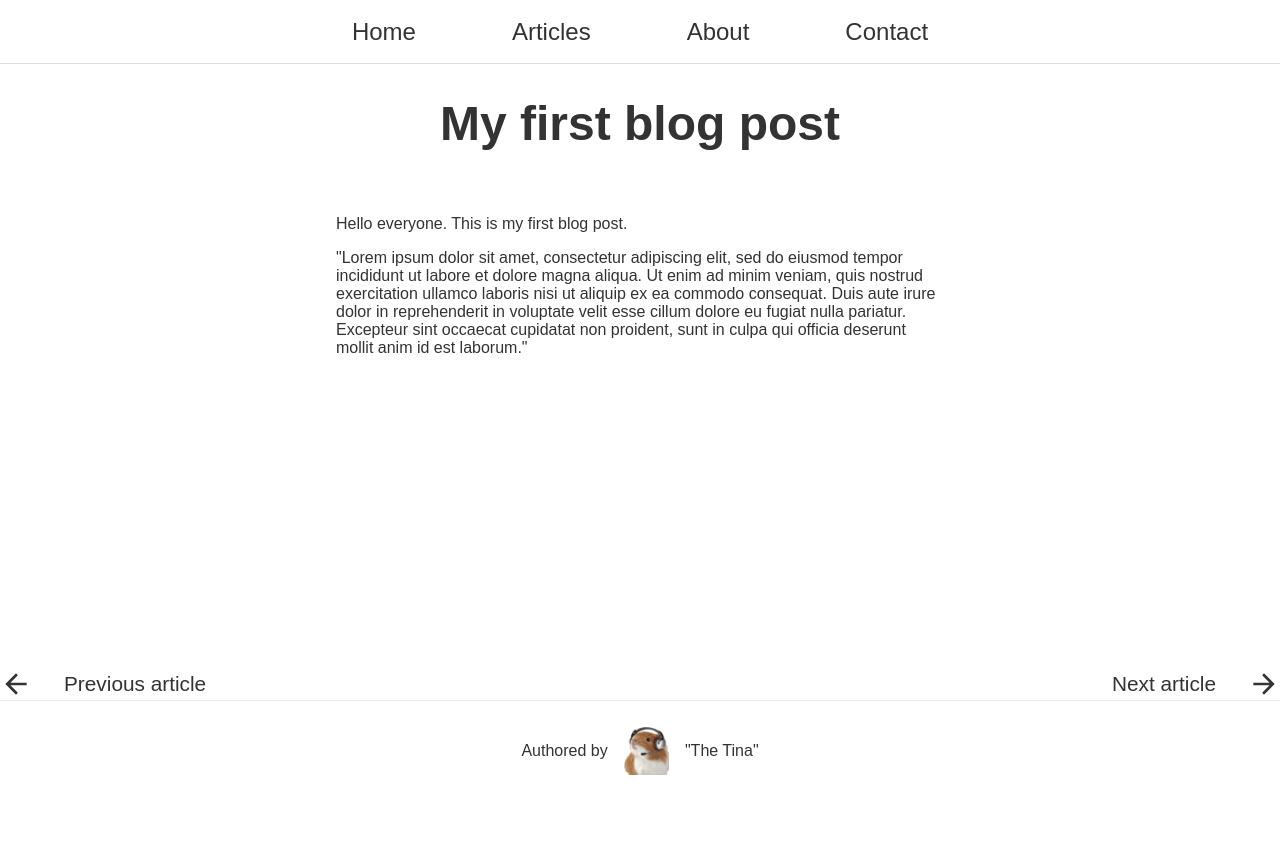
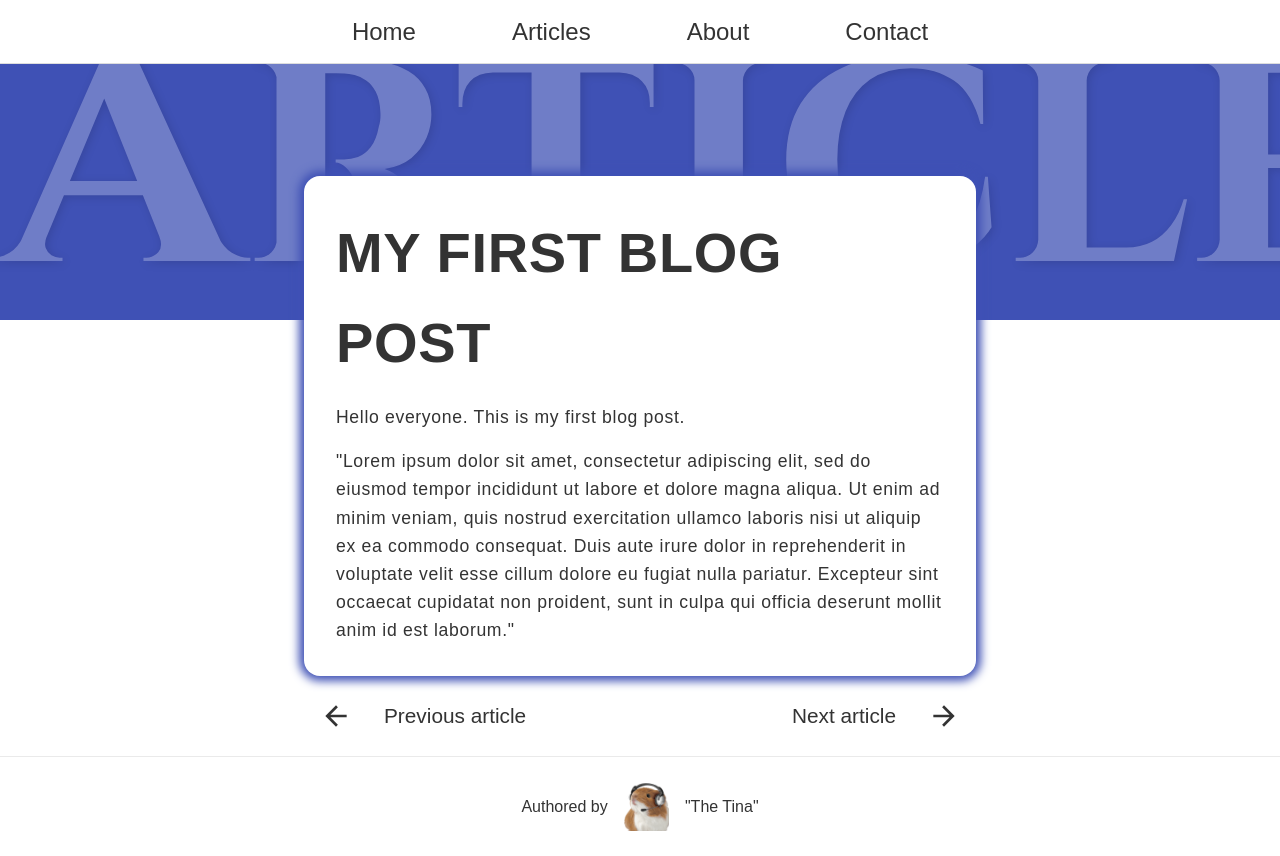
Before and after one commit to Tionbai/personal-blog-next, a Next.js app: page /article/1 in a window 1280 px wide. Before the commit the page ends 800 px from the top, so only its background shows below. Built offline with nearby package versions, Linux system fonts and the light colour scheme; a web font is replaced by a local one.

Commit message:
Added initial design to article page.

```diff
--- a/pages/article/[id]/components/Pagination/Pagination.js
+++ b/components/Articles/components/Pagination/Pagination.js
@@ -1,5 +1,5 @@
-import { articles } from "../../../../../data";
-import styles from "../../../../../styles/Articles/components/Article/components/Pagination.module.scss";
+import { articles } from "../../../../data";
+import styles from "../../../../styles/Articles/components/Article/components/Pagination.module.scss";
 import {
   arrowForwardIcon,
   arrowBackwardIcon,
@@ -10,7 +10,7 @@ const Pagination = ({ article }) => {
   const lastArticle = article.id === articles[articles.length - 1].id;
 
   return (
-    <section className={styles.pagination}>
+    <section className={`${styles.pagination} grid`}>
       <a
         className={`${styles.pagination__link} ${
           firstArticle && styles.disabled
--- a/pages/article/[id]/index.js
+++ b/pages/article/[id]/index.js
@@ -1,7 +1,7 @@
 import { server } from "../../../config/index";
 import Meta from "../../../components/Layout/components/Meta";
 import styles from "../../../styles/Articles/components/Article/Article.module.scss";
-import Pagination from "./components/Pagination/Pagination";
+import Pagination from "../../../components/Articles/components/Pagination/Pagination";
 
 const Article = ({ article }) => {
   return (
@@ -10,7 +10,10 @@ const Article = ({ article }) => {
         title={`${article.title} - My blog`}
         description={article.description}
       />
-      <article className={styles.article}>
+      <div className={styles.article__header}>
+        <h1 className=" title alt-font white">Articles</h1>
+      </div>
+      <article className={`${styles.article} text`}>
         <h1 className={styles.article__title}>{article.title}</h1>
         <p className={styles.article__body}>{article.body}</p>
         <p>
--- a/styles/Articles/ArticlePreview.module.scss
+++ b/styles/Articles/ArticlePreview.module.scss
@@ -7,7 +7,6 @@
   padding-left: 3rem;
   position: relative;
   background: white;
-  // display: none;
 
   .articlePreview__wrapper {
     &:before {
--- a/styles/Articles/components/Article/Article.module.scss
+++ b/styles/Articles/components/Article/Article.module.scss
@@ -1,15 +1,40 @@
+.article__header {
+  position: absolute;
+  top: 0;
+  left: 0;
+  width: 100%;
+  height: 20rem;
+  background-color: var(--clr-primary);
+  z-index: -1;
+  display: flex;
+  align-items: center;
+  overflow: hidden;
+
+  & > h1 {
+    position: absolute;
+    text-shadow: 2px 2px 10px rgba(0, 0, 0, 0.5);
+    margin-left: 0;
+    margin-right: 0;
+    font-size: 21rem;
+    opacity: 0.25;
+  }
+}
+
 .article {
-  flex: 1;
+  margin-top: 7rem;
   max-width: 42rem;
   padding: 2rem;
-  // border: 1px solid red;
+  background: white;
+  box-shadow: 0 0 10px 5px var(--clr-primary);
+  border-radius: 1rem;
   & > * + * {
     margin-top: 1rem;
   }
 
-  &__title {
-    margin-bottom: 4rem;
-    font-size: 3rem;
-    text-align: center;
+  & > h1 {
+    margin-left: 0;
+    margin-right: 0;
+    font-size: 3.5rem;
+    text-transform: uppercase;
   }
 }
--- a/styles/Articles/components/Article/components/Pagination.module.scss
+++ b/styles/Articles/components/Article/components/Pagination.module.scss
@@ -1,13 +1,24 @@
 .pagination {
+  padding: 0 1rem;
   width: 100%;
+  height: 5rem;
   display: flex;
   justify-content: space-between;
+  align-items: center;
   flex-wrap: wrap;
+
+  & span,
+  a,
+  svg,
+  path {
+    cursor: pointer;
+  }
 
   &__link {
     display: flex;
     align-items: center;
     font-size: 1.3rem;
+    cursor: inherit;
 
     &__icon {
       width: 4rem;
@@ -27,6 +38,10 @@
     &.disabled {
       color: #777;
       transform: none;
+
+      &:hover, span, svg, path {
+        cursor: url("/assets/cursorIcon.svg"), auto;
+      }
     }
   }
 }
```
Also changed, not shown: components/Articles/components/Pagination/components/PaginationIcons.js (renamed from pages/article/[id]/components/Pagination/components/PaginationIcons.js).
